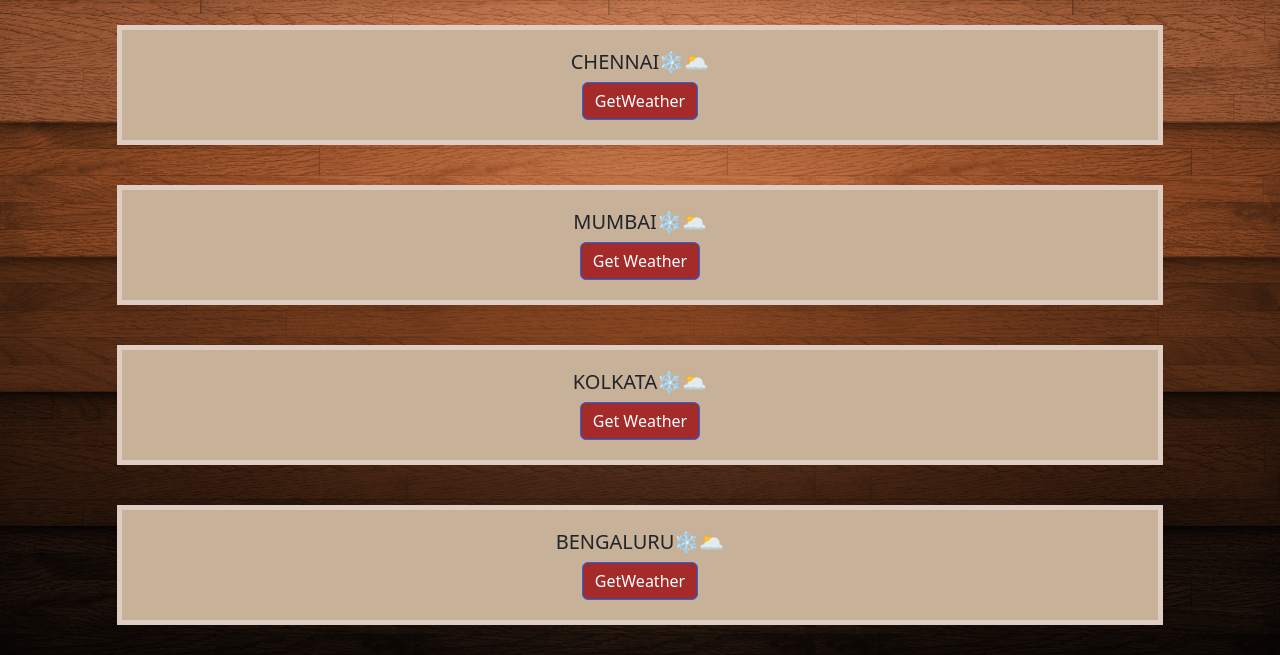
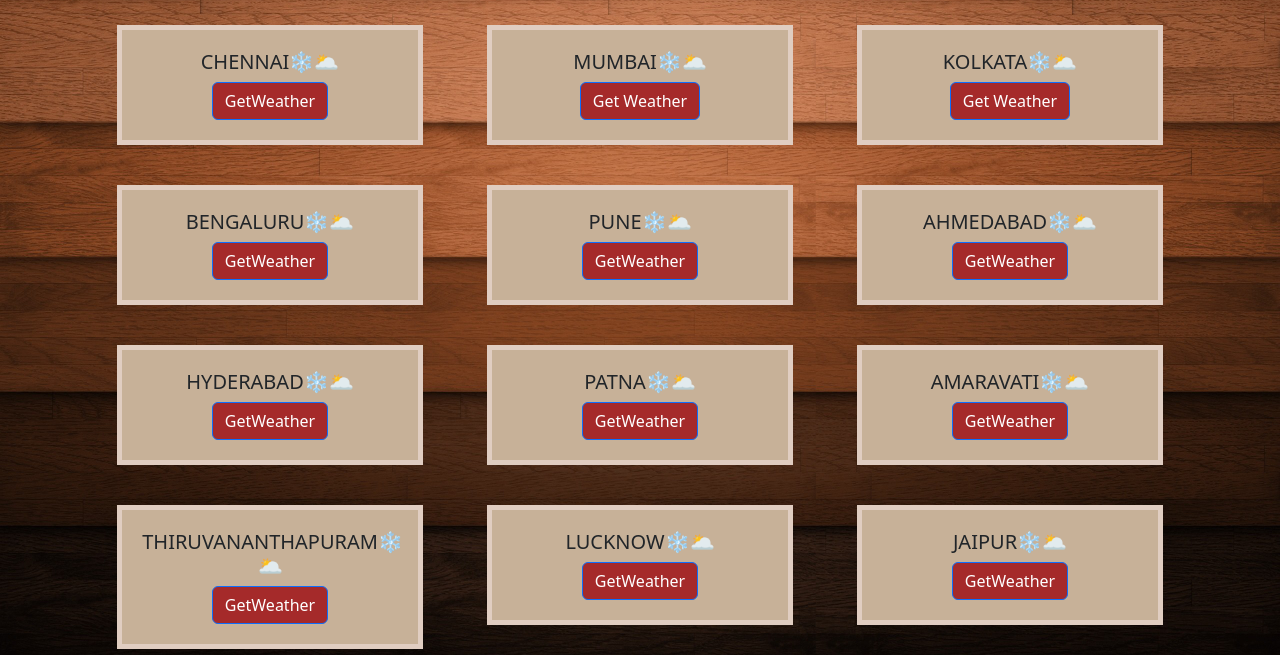
Before and after one commit to MAHESH-TS/weatherupdates, a website: page index.html in a window 1280 px wide. Shown: the part 143-798 px from the top of the page. Drawn offline with nearby package versions, Linux system fonts and the light colour scheme; files that its build step writes are made by us from their sources; files whose address does not match are found by name.

Commit message:
Update styles.css

```diff
--- a/assets/styles.css
+++ b/assets/styles.css
@@ -27,7 +27,8 @@ body{
   transition: background-color 0.2s ease;
 }
 
-.containers {
+.container
+{
     width: 33.3%;
     max-width: 400px;
     min-width: 300px;
```
